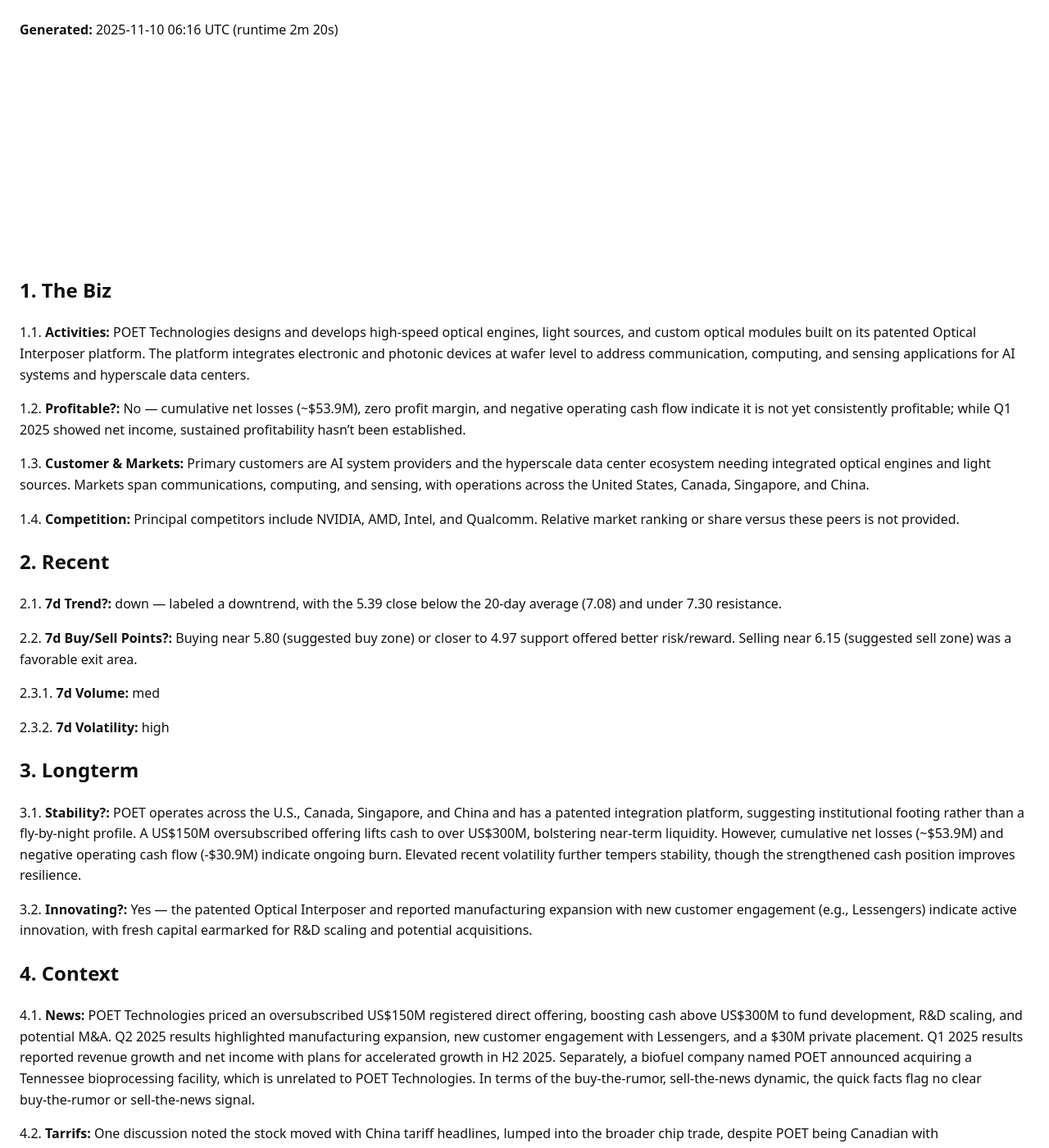
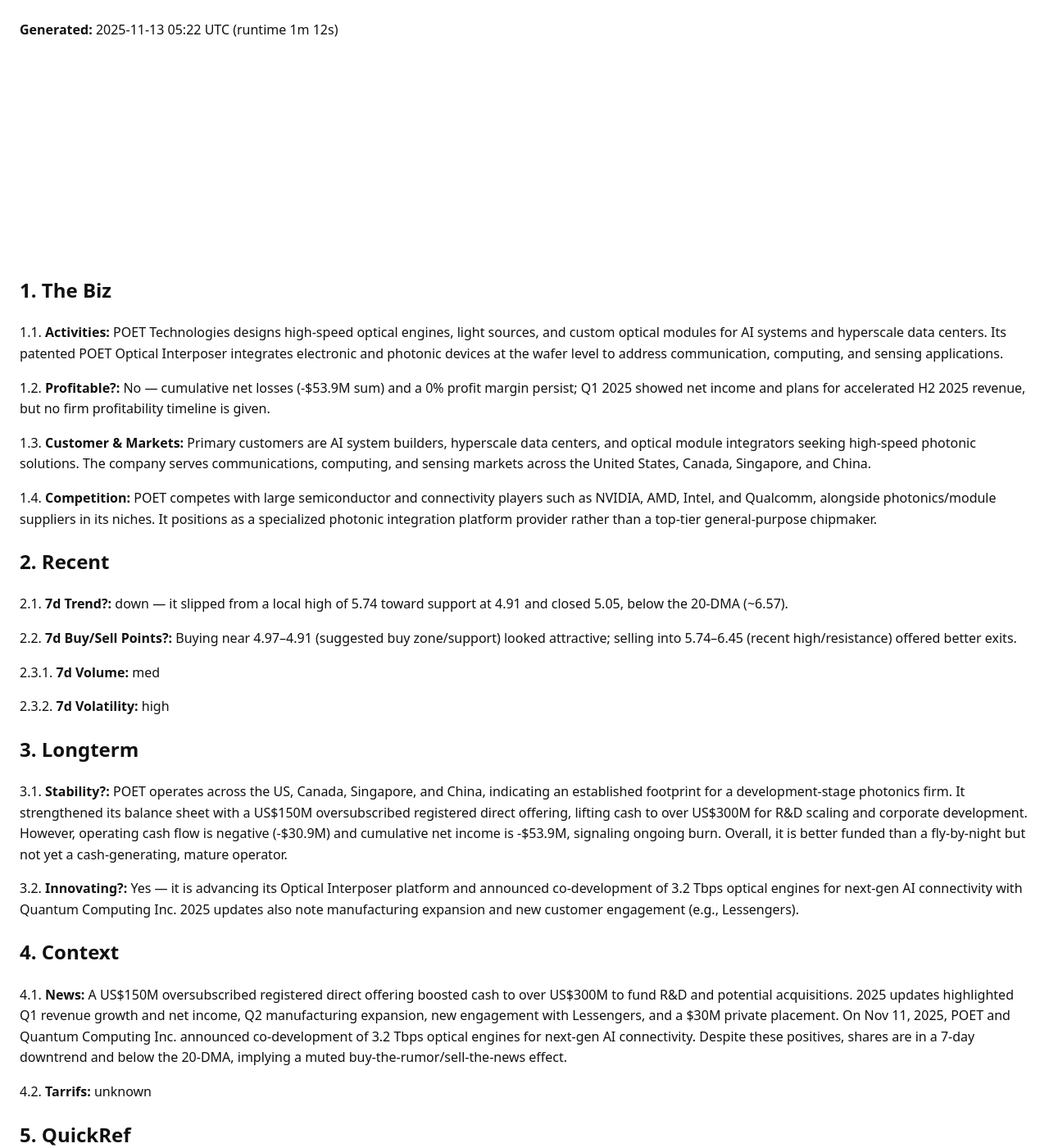
Before and after one commit to ryness/stonks, a Jekyll site: the page built from _reports/POET.md, in a window 1280 px wide and 1400 px high. Shown: the whole window at 82% size. Built offline with Jekyll 4.4.1, drawn with Linux system fonts in a browser that asks for light colours; some of the changed text lies outside the part shown.

Commit message:
Update report: rotation+GodsEye

```diff
--- a/_reports/POET.md
+++ b/_reports/POET.md
@@ -2,30 +2,30 @@
 layout: default
 title: "POET Stock Report"
 ticker: "POET"
-date: 2025-11-10
-generated_at: 2025-11-10T06:16:01.354790+00:00
-runtime_seconds: 139.94
+date: 2025-11-13
+generated_at: 2025-11-13T05:22:04.235592+00:00
+runtime_seconds: 72.11
 raw_markdown: |
-  **Generated:** <time class="js-local-time" datetime="2025-11-10T06:16:01.354790+00:00">2025-11-10 06:16 UTC</time> (runtime 2m 20s)
+  **Generated:** <time class="js-local-time" datetime="2025-11-13T05:22:04.235592+00:00">2025-11-13 05:22 UTC</time> (runtime 1m 12s)
 
   ![POET Technologies Inc. Common Shares logo](https://ryness.github.io/stonks/assets/logos/POET.svg)
 
 
   ## 1. The Biz
 
-  1.1. **Activities:** POET Technologies designs and develops high-speed optical engines, light sources, and custom optical modules built on its patented Optical Interposer platform. The platform integrates electronic and photonic devices at wafer level to address communication, computing, and sensing applications for AI systems and hyperscale data centers.
+  1.1. **Activities:** POET Technologies designs high-speed optical engines, light sources, and custom optical modules for AI systems and hyperscale data centers. Its patented POET Optical Interposer integrates electronic and photonic devices at the wafer level to address communication, computing, and sensing applications.
 
-  1.2. **Profitable?:** No — cumulative net losses (~$53.9M), zero profit margin, and negative operating cash flow indicate it is not yet consistently profitable; while Q1 2025 showed net income, sustained profitability hasn’t been established.
+  1.2. **Profitable?:** No — cumulative net losses (-$53.9M sum) and a 0% profit margin persist; Q1 2025 showed net income and plans for accelerated H2 2025 revenue, but no firm profitability timeline is given.
 
-  1.3. **Customer & Markets:** Primary customers are AI system providers and the hyperscale data center ecosystem needing integrated optical engines and light sources. Markets span communications, computing, and sensing, with operations across the United States, Canada, Singapore, and China.
+  1.3. **Customer & Markets:** Primary customers are AI system builders, hyperscale data centers, and optical module integrators seeking high-speed photonic solutions. The company serves communications, computing, and sensing markets across the United States, Canada, Singapore, and China.
 
-  1.4. **Competition:** Principal competitors include NVIDIA, AMD, Intel, and Qualcomm. Relative market ranking or share versus these peers is not provided.
+  1.4. **Competition:** POET competes with large semiconductor and connectivity players such as NVIDIA, AMD, Intel, and Qualcomm, alongside photonics/module suppliers in its niches. It positions as a specialized photonic integration platform provider rather than a top-tier general-purpose chipmaker.
 
   ## 2. Recent
 
-  2.1. **7d Trend?:** down — labeled a downtrend, with the 5.39 close below the 20‑day average (7.08) and under 7.30 resistance.
+  2.1. **7d Trend?:** down — it slipped from a local high of 5.74 toward support at 4.91 and closed 5.05, below the 20-DMA (~6.57).
 
-  2.2. **7d Buy/Sell Points?:** Buying near 5.80 (suggested buy zone) or closer to 4.97 support offered better risk/reward. Selling near 6.15 (suggested sell zone) was a favorable exit area.
+  2.2. **7d Buy/Sell Points?:** Buying near 4.97–4.91 (suggested buy zone/support) looked attractive; selling into 5.74–6.45 (recent high/resistance) offered better exits.
 
   2.3.1. **7d Volume:** med
 
@@ -33,15 +33,15 @@ raw_markdown: |
 
   ## 3. Longterm
 
-  3.1. **Stability?:** POET operates across the U.S., Canada, Singapore, and China and has a patented integration platform, suggesting institutional footing rather than a fly-by-night profile. A US$150M oversubscribed offering lifts cash to over US$300M, bolstering near-term liquidity. However, cumulative net losses (~$53.9M) and negative operating cash flow (-$30.9M) indicate ongoing burn. Elevated recent volatility further tempers stability, though the strengthened cash position improves resilience.
+  3.1. **Stability?:** POET operates across the US, Canada, Singapore, and China, indicating an established footprint for a development-stage photonics firm. It strengthened its balance sheet with a US$150M oversubscribed registered direct offering, lifting cash to over US$300M for R&D scaling and corporate development. However, operating cash flow is negative (-$30.9M) and cumulative net income is -$53.9M, signaling ongoing burn. Overall, it is better funded than a fly-by-night but not yet a cash-generating, mature operator.
 
-  3.2. **Innovating?:** Yes — the patented Optical Interposer and reported manufacturing expansion with new customer engagement (e.g., Lessengers) indicate active innovation, with fresh capital earmarked for R&D scaling and potential acquisitions.
+  3.2. **Innovating?:** Yes — it is advancing its Optical Interposer platform and announced co-development of 3.2 Tbps optical engines for next-gen AI connectivity with Quantum Computing Inc. 2025 updates also note manufacturing expansion and new customer engagement (e.g., Lessengers).
 
   ## 4. Context
 
-  4.1. **News:** POET Technologies priced an oversubscribed US$150M registered direct offering, boosting cash above US$300M to fund development, R&D scaling, and potential M&A. Q2 2025 results highlighted manufacturing expansion, new customer engagement with Lessengers, and a $30M private placement. Q1 2025 results reported revenue growth and net income with plans for accelerated growth in H2 2025. Separately, a biofuel company named POET announced acquiring a Tennessee bioprocessing facility, which is unrelated to POET Technologies. In terms of the buy‑the‑rumor, sell‑the‑news dynamic, the quick facts flag no clear buy‑the‑rumor or sell‑the‑news signal.
+  4.1. **News:** A US$150M oversubscribed registered direct offering boosted cash to over US$300M to fund R&D and potential acquisitions. 2025 updates highlighted Q1 revenue growth and net income, Q2 manufacturing expansion, new engagement with Lessengers, and a $30M private placement. On Nov 11, 2025, POET and Quantum Computing Inc. announced co-development of 3.2 Tbps optical engines for next‑gen AI connectivity. Despite these positives, shares are in a 7‑day downtrend and below the 20‑DMA, implying a muted buy-the-rumor/sell-the-news effect.
 
-  4.2. **Tarrifs:** One discussion noted the stock moved with China tariff headlines, lumped into the broader chip trade, despite POET being Canadian with manufacturing in Malaysia; the impact appears sentiment/volatility‑driven rather than a direct tariff effect.
+  4.2. **Tarrifs:** unknown
 
   ## 5. QuickRef
 
@@ -50,12 +50,12 @@ raw_markdown: |
   <thead><tr><th>Metric</th><th>Answer</th></tr></thead>
   <tbody>
   <tr><td>Last Q4</td><td>$-53.92M</td></tr>
-  <tr><td>Price</td><td>5.39</td></tr>
-  <tr><td>7d Resistance</td><td>7.30</td></tr>
-  <tr><td>7d Support</td><td>4.97</td></tr>
+  <tr><td>Price</td><td>5.05</td></tr>
+  <tr><td>7d Resistance</td><td>6.45</td></tr>
+  <tr><td>7d Support</td><td>4.91</td></tr>
   <tr><td>30d Resistance</td><td>9.41</td></tr>
-  <tr><td>30d Support</td><td>4.97</td></tr>
-  <tr><td>Buy the dip?</td><td>no</td></tr>
+  <tr><td>30d Support</td><td>4.91</td></tr>
+  <tr><td>Buy the dip?</td><td>yes</td></tr>
   <tr><td>Buy the rumor?</td><td>no</td></tr>
   <tr><td>Sell the news?</td><td>no</td></tr>
   <tr><td>7d Trend:</td><td>down</td></tr>
@@ -72,8 +72,8 @@ raw_markdown: |
   <ul>
   <li>massive.com: company profile &amp; branding, technical indicators, headlines (5 items)</li>
   <li>yfinance: prices &amp; technicals, fundamentals, earnings calendar</li>
-  <li>Google Custom Search: core business, product portfolio, profitability, earnings trend, target customers, market segments, competitors, market share, rumors, tariffs news, latest rumor, tariff impact</li>
-  <li>NewsAPI: business model, profit outlook, market expansion, competitive landscape, rumor, tariff, latest news, tariffs</li>
+  <li>Google Custom Search: core business, product portfolio, profitability, earnings trend, target customers, market segments, competitors, market share, rumors, tariffs news, latest rumor</li>
+  <li>NewsAPI: tariff impact, business model, profit outlook, market expansion, competitive landscape, rumor, tariff, latest news, tariffs</li>
   </ul>
   </div>
 
@@ -105,8 +105,7 @@ raw_markdown: |
   Massive profile: GET https://api.massive.com/v3/reference/tickers/POET?apiKey=%2A%2A%2A
   Massive profile: response 200 from https://api.massive.com/v3/reference/tickers/POET?apiKey=&lt;redacted&gt;
   Massive profile: company metadata retrieved successfully.
-  Massive logo: GET https://api.massive.com/v1/reference/company-branding/cG9ldC10ZWNobm9sb2dpZXMuY29t/images/2025-04-04_logo.svg?apiKey=%2A%2A%2A
-  Massive logo: cached to assets/logos/POET.svg
+  Massive logo: using cached asset /home/runner/work/stonks/stonks/assets/logos/POET.svg
   Massive related companies: GET https://api.massive.com/v1/related-companies/POET?apiKey=%2A%2A%2A
   Massive related companies: response 200 from https://api.massive.com/v1/related-companies/POET?apiKey=&lt;redacted&gt;
   Massive related companies: retrieved 0 entries.
@@ -158,7 +157,7 @@ raw_markdown: |
       google_custom_search: 5 result(s)
     newsapi search -&gt; POET competitive landscape (priority: newsapi, gnews, guardian)
   NewsAPI search: GET https://newsapi.org/v2/everything?q=POET+competitive+landscape&amp;pageSize=5&amp;language=en&amp;sortBy=publishedAt&amp;apiKey=%2A%2A%2A
-      newsapi: 5 result(s)
+      newsapi: 4 result(s)
     google_custom_search search -&gt; POET rumors (priority: google_custom_search, newsapi, gnews, guardian)
   Google Custom Search: GET https://www.googleapis.com/customsearch/v1?key=%2A%2A%2A&amp;cx=46c4e3bbc6b31470f&amp;q=POET+rumors&amp;num=5
       google_custom_search: 5 result(s)
@@ -173,7 +172,7 @@ raw_markdown: |
       newsapi: 5 result(s)
     newsapi search -&gt; POET latest news (priority: newsapi, gnews, guardian)
   NewsAPI search: GET https://newsapi.org/v2/everything?q=POET+latest+news&amp;pageSize=5&amp;language=en&amp;sortBy=publishedAt&amp;apiKey=%2A%2A%2A
-      newsapi: 4 result(s)
+      newsapi: 5 result(s)
     google_custom_search search -&gt; POET latest rumor (priority: google_custom_search, newsapi, gnews, guardian)
   Google Custom Search: GET https://www.googleapis.com/customsearch/v1?key=%2A%2A%2A&amp;cx=46c4e3bbc6b31470f&amp;q=POET+latest+rumor&amp;num=5
       google_custom_search: 5 result(s)
@@ -182,7 +181,10 @@ raw_markdown: |
       newsapi: 5 result(s)
     google_custom_search search -&gt; POET tariff impact (priority: google_custom_search, newsapi, gnews, guardian)
   Google Custom Search: GET https://www.googleapis.com/customsearch/v1?key=%2A%2A%2A&amp;cx=46c4e3bbc6b31470f&amp;q=POET+tariff+impact&amp;num=5
-      google_custom_search: 5 result(s)
+  Google Custom Search failed for &#x27;POET tariff impact&#x27;: 429 Client Error: Too Many Requests for url: https://www.googleapis.com/customsearch/v1
+  NewsAPI search: GET https://newsapi.org/v2/everything?q=POET+tariff+impact&amp;pageSize=5&amp;language=en&amp;sortBy=publishedAt&amp;apiKey=%2A%2A%2A
+      google_custom_search: error: 429 Client Error: Too Many Requests for url: https://www.googleapis.com/customsearch/v1
+      newsapi: 2 result(s)
   Synthesizing narrative from OpenAI response...
   Preparing OpenAI request...
   Dispatching bullets to OpenAI:
@@ -204,26 +206,26 @@ raw_markdown: |
   </details>
 ---
 
-**Generated:** <time class="js-local-time" datetime="2025-11-10T06:16:01.354790+00:00">2025-11-10 06:16 UTC</time> (runtime 2m 20s)
+**Generated:** <time class="js-local-time" datetime="2025-11-13T05:22:04.235592+00:00">2025-11-13 05:22 UTC</time> (runtime 1m 12s)
 
 ![POET Technologies Inc. Common Shares logo](https://ryness.github.io/stonks/assets/logos/POET.svg)
 
 
 ## 1. The Biz
 
-1.1. **Activities:** POET Technologies designs and develops high-speed optical engines, light sources, and custom optical modules built on its patented Optical Interposer platform. The platform integrates electronic and photonic devices at wafer level to address communication, computing, and sensing applications for AI systems and hyperscale data centers.
+1.1. **Activities:** POET Technologies designs high-speed optical engines, light sources, and custom optical modules for AI systems and hyperscale data centers. Its patented POET Optical Interposer integrates electronic and photonic devices at the wafer level to address communication, computing, and sensing applications.
 
-1.2. **Profitable?:** No — cumulative net losses (~$53.9M), zero profit margin, and negative operating cash flow indicate it is not yet consistently profitable; while Q1 2025 showed net income, sustained profitability hasn’t been established.
+1.2. **Profitable?:** No — cumulative net losses (-$53.9M sum) and a 0% profit margin persist; Q1 2025 showed net income and plans for accelerated H2 2025 revenue, but no firm profitability timeline is given.
 
-1.3. **Customer & Markets:** Primary customers are AI system providers and the hyperscale data center ecosystem needing integrated optical engines and light sources. Markets span communications, computing, and sensing, with operations across the United States, Canada, Singapore, and China.
+1.3. **Customer & Markets:** Primary customers are AI system builders, hyperscale data centers, and optical module integrators seeking high-speed photonic solutions. The company serves communications, computing, and sensing markets across the United States, Canada, Singapore, and China.
 
-1.4. **Competition:** Principal competitors include NVIDIA, AMD, Intel, and Qualcomm. Relative market ranking or share versus these peers is not provided.
+1.4. **Competition:** POET competes with large semiconductor and connectivity players such as NVIDIA, AMD, Intel, and Qualcomm, alongside photonics/module suppliers in its niches. It positions as a specialized photonic integration platform provider rather than a top-tier general-purpose chipmaker.
 
 ## 2. Recent
 
-2.1. **7d Trend?:** down — labeled a downtrend, with the 5.39 close below the 20‑day average (7.08) and under 7.30 resistance.
+2.1. **7d Trend?:** down — it slipped from a local high of 5.74 toward support at 4.91 and closed 5.05, below the 20-DMA (~6.57).
 
-2.2. **7d Buy/Sell Points?:** Buying near 5.80 (suggested buy zone) or closer to 4.97 support offered better risk/reward. Selling near 6.15 (suggested sell zone) was a favorable exit area.
+2.2. **7d Buy/Sell Points?:** Buying near 4.97–4.91 (suggested buy zone/support) looked attractive; selling into 5.74–6.45 (recent high/resistance) offered better exits.
 
 2.3.1. **7d Volume:** med
 
@@ -231,15 +233,15 @@ raw_markdown: |
 
 ## 3. Longterm
 
-3.1. **Stability?:** POET operates across the U.S., Canada, Singapore, and China and has a patented integration platform, suggesting institutional footing rather than a fly-by-night profile. A US$150M oversubscribed offering lifts cash to over US$300M, bolstering near-term liquidity. However, cumulative net losses (~$53.9M) and negative operating cash flow (-$30.9M) indicate ongoing burn. Elevated recent volatility further tempers stability, though the strengthened cash position improves resilience.
+3.1. **Stability?:** POET operates across the US, Canada, Singapore, and China, indicating an established footprint for a development-stage photonics firm. It strengthened its balance sheet with a US$150M oversubscribed registered direct offering, lifting cash to over US$300M for R&D scaling and corporate development. However, operating cash flow is negative (-$30.9M) and cumulative net income is -$53.9M, signaling ongoing burn. Overall, it is better funded than a fly-by-night but not yet a cash-generating, mature operator.
 
-3.2. **Innovating?:** Yes — the patented Optical Interposer and reported manufacturing expansion with new customer engagement (e.g., Lessengers) indicate active innovation, with fresh capital earmarked for R&D scaling and potential acquisitions.
+3.2. **Innovating?:** Yes — it is advancing its Optical Interposer platform and announced co-development of 3.2 Tbps optical engines for next-gen AI connectivity with Quantum Computing Inc. 2025 updates also note manufacturing expansion and new customer engagement (e.g., Lessengers).
 
 ## 4. Context
 
-4.1. **News:** POET Technologies priced an oversubscribed US$150M registered direct offering, boosting cash above US$300M to fund development, R&D scaling, and potential M&A. Q2 2025 results highlighted manufacturing expansion, new customer engagement with Lessengers, and a $30M private placement. Q1 2025 results reported revenue growth and net income with plans for accelerated growth in H2 2025. Separately, a biofuel company named POET announced acquiring a Tennessee bioprocessing facility, which is unrelated to POET Technologies. In terms of the buy‑the‑rumor, sell‑the‑news dynamic, the quick facts flag no clear buy‑the‑rumor or sell‑the‑news signal.
+4.1. **News:** A US$150M oversubscribed registered direct offering boosted cash to over US$300M to fund R&D and potential acquisitions. 2025 updates highlighted Q1 revenue growth and net income, Q2 manufacturing expansion, new engagement with Lessengers, and a $30M private placement. On Nov 11, 2025, POET and Quantum Computing Inc. announced co-development of 3.2 Tbps optical engines for next‑gen AI connectivity. Despite these positives, shares are in a 7‑day downtrend and below the 20‑DMA, implying a muted buy-the-rumor/sell-the-news effect.
 
-4.2. **Tarrifs:** One discussion noted the stock moved with China tariff headlines, lumped into the broader chip trade, despite POET being Canadian with manufacturing in Malaysia; the impact appears sentiment/volatility‑driven rather than a direct tariff effect.
+4.2. **Tarrifs:** unknown
 
 ## 5. QuickRef
 
@@ -248,12 +250,12 @@ raw_markdown: |
 <thead><tr><th>Metric</th><th>Answer</th></tr></thead>
 <tbody>
 <tr><td>Last Q4</td><td>$-53.92M</td></tr>
-<tr><td>Price</td><td>5.39</td></tr>
-<tr><td>7d Resistance</td><td>7.30</td></tr>
-<tr><td>7d Support</td><td>4.97</td></tr>
+<tr><td>Price</td><td>5.05</td></tr>
+<tr><td>7d Resistance</td><td>6.45</td></tr>
+<tr><td>7d Support</td><td>4.91</td></tr>
 <tr><td>30d Resistance</td><td>9.41</td></tr>
-<tr><td>30d Support</td><td>4.97</td></tr>
-<tr><td>Buy the dip?</td><td>no</td></tr>
+<tr><td>30d Support</td><td>4.91</td></tr>
+<tr><td>Buy the dip?</td><td>yes</td></tr>
 <tr><td>Buy the rumor?</td><td>no</td></tr>
 <tr><td>Sell the news?</td><td>no</td></tr>
 <tr><td>7d Trend:</td><td>down</td></tr>
@@ -270,8 +272,8 @@ raw_markdown: |
 <ul>
 <li>massive.com: company profile &amp; branding, technical indicators, headlines (5 items)</li>
 <li>yfinance: prices &amp; technicals, fundamentals, earnings calendar</li>
-<li>Google Custom Search: core business, product portfolio, profitability, earnings trend, target customers, market segments, competitors, market share, rumors, tariffs news, latest rumor, tariff impact</li>
-<li>NewsAPI: business model, profit outlook, market expansion, competitive landscape, rumor, tariff, latest news, tariffs</li>
+<li>Google Custom Search: core business, product portfolio, profitability, earnings trend, target customers, market segments, competitors, market share, rumors, tariffs news, latest rumor</li>
+<li>NewsAPI: tariff impact, business model, profit outlook, market expansion, competitive landscape, rumor, tariff, latest news, tariffs</li>
 </ul>
 </div>
 
@@ -303,8 +305,7 @@ Fetching company profile (massive.com)...
 Massive profile: GET https://api.massive.com/v3/reference/tickers/POET?apiKey=%2A%2A%2A
 Massive profile: response 200 from https://api.massive.com/v3/reference/tickers/POET?apiKey=&lt;redacted&gt;
 Massive profile: company metadata retrieved successfully.
-Massive logo: GET https://api.massive.com/v1/reference/company-branding/cG9ldC10ZWNobm9sb2dpZXMuY29t/images/2025-04-04_logo.svg?apiKey=%2A%2A%2A
-Massive logo: cached to assets/logos/POET.svg
+Massive logo: using cached asset /home/runner/work/stonks/stonks/assets/logos/POET.svg
 Massive related companies: GET https://api.massive.com/v1/related-companies/POET?apiKey=%2A%2A%2A
 Massive related companies: response 200 from https://api.massive.com/v1/related-companies/POET?apiKey=&lt;redacted&gt;
 Massive related companies: retrieved 0 entries.
@@ -356,7 +357,7 @@ Google Custom Search: GET https://www.googleapis.com/customsearch/v1?key=%2A%2A%
     google_custom_search: 5 result(s)
   newsapi search -&gt; POET competitive landscape (priority: newsapi, gnews, guardian)
 NewsAPI search: GET https://newsapi.org/v2/everything?q=POET+competitive+landscape&amp;pageSize=5&amp;language=en&amp;sortBy=publishedAt&amp;apiKey=%2A%2A%2A
-    newsapi: 5 result(s)
+    newsapi: 4 result(s)
   google_custom_search search -&gt; POET rumors (priority: google_custom_search, newsapi, gnews, guardian)
 Google Custom Search: GET https://www.googleapis.com/customsearch/v1?key=%2A%2A%2A&amp;cx=46c4e3bbc6b31470f&amp;q=POET+rumors&amp;num=5
     google_custom_search: 5 result(s)
@@ -371,7 +372,7 @@ NewsAPI search: GET https://newsapi.org/v2/everything?q=POET+tariff&amp;pageSize
     newsapi: 5 result(s)
   newsapi search -&gt; POET latest news (priority: newsapi, gnews, guardian)
 NewsAPI search: GET https://newsapi.org/v2/everything?q=POET+latest+news&amp;pageSize=5&amp;language=en&amp;sortBy=publishedAt&amp;apiKey=%2A%2A%2A
-    newsapi: 4 result(s)
+    newsapi: 5 result(s)
   google_custom_search search -&gt; POET latest rumor (priority: google_custom_search, newsapi, gnews, guardian)
 Google Custom Search: GET https://www.googleapis.com/customsearch/v1?key=%2A%2A%2A&amp;cx=46c4e3bbc6b31470f&amp;q=POET+latest+rumor&amp;num=5
     google_custom_search: 5 result(s)
@@ -380,7 +381,10 @@ NewsAPI search: GET https://newsapi.org/v2/everything?q=POET+tariffs&amp;pageSiz
     newsapi: 5 result(s)
   google_custom_search search -&gt; POET tariff impact (priority: google_custom_search, newsapi, gnews, guardian)
 Google Custom Search: GET https://www.googleapis.com/customsearch/v1?key=%2A%2A%2A&amp;cx=46c4e3bbc6b31470f&amp;q=POET+tariff+impact&amp;num=5
-    google_custom_search: 5 result(s)
+Google Custom Search failed for &#x27;POET tariff impact&#x27;: 429 Client Error: Too Many Requests for url: https://www.googleapis.com/customsearch/v1
+NewsAPI search: GET https://newsapi.org/v2/everything?q=POET+tariff+impact&amp;pageSize=5&amp;language=en&amp;sortBy=publishedAt&amp;apiKey=%2A%2A%2A
+    google_custom_search: error: 429 Client Error: Too Many Requests for url: https://www.googleapis.com/customsearch/v1
+    newsapi: 2 result(s)
 Synthesizing narrative from OpenAI response...
 Preparing OpenAI request...
 Dispatching bullets to OpenAI:
```
Also changed, not shown: other parts of _reports/POET.md (+6 -6 lines), _reports/GODSEYE.md (+52 -40 lines).
